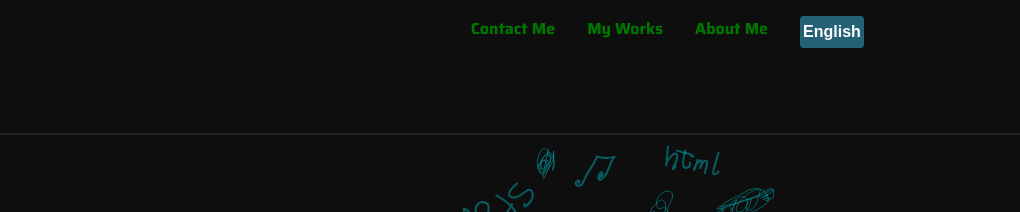
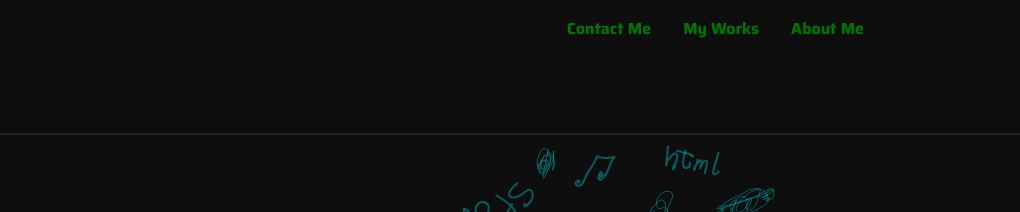
Before and after one commit to ahmed3121983/coursat_online.github.io, a plain HTML site: page index.html in a window 1280 px wide. Shown: the top 212 px of the page, 260-1280 px from the left. Drawn offline with Linux system fonts and the light colour scheme.

Commit message:
Update index.html

```diff
--- a/index.html
+++ b/index.html
@@ -15,116 +15,6 @@
              <li><a href="#contactme">Contact Me</a></li>
              <li><a href="#myworks">My Works</a></li>
              <li><a href="#aboutme">About Me</a></li>
-             <div class="switch-wrapper-yeah-nope">
-                <input class="tgl tgl-flip" id="switch-yeah-nope" type="checkbox" checked />
-                <label class="tgl-btn" data-tg-off="English" data-tg-on="عربي" for="switch-yeah-nope"></label>
-              </div>
-              <style>
-              .switch-wrapper-yeah-nope .tgl {
-                display: none;
-              }
-
-              .switch-wrapper-yeah-nope,
-              .switch-wrapper-yeah-nope *,
-              .switch-wrapper-yeah-nope *:after,
-              .switch-wrapper-yeah-nope *:before {
-                box-sizing: border-box;
-              }
-
-              .switch-wrapper-yeah-nope .tgl::selection,
-              .switch-wrapper-yeah-nope .tgl:after::selection,
-              .switch-wrapper-yeah-nope .tgl:before::selection,
-              .switch-wrapper-yeah-nope .tgl *::selection,
-              .switch-wrapper-yeah-nope .tgl *:after::selection,
-              .switch-wrapper-yeah-nope .tgl *:before::selection,
-              .switch-wrapper-yeah-nope .tgl + .tgl-btn::selection {
-                background: none;
-              }
-
-              .switch-wrapper-yeah-nope .tgl + .tgl-btn {
-                outline: 0;
-                display: block;
-                width: 4em;
-                height: 2em;
-                position: relative;
-                cursor: pointer;
-                user-select: none;
-              }
-
-              .switch-wrapper-yeah-nope .tgl + .tgl-btn:after,
-              .switch-wrapper-yeah-nope .tgl + .tgl-btn:before {
-                position: relative;
-                display: block;
-                content: "";
-                width: 50%;
-                height: 100%;
-              }
-
-              .switch-wrapper-yeah-nope .tgl + .tgl-btn:after {
-                left: 0;
-              }
-
-              .switch-wrapper-yeah-nope .tgl + .tgl-btn:before {
-                display: none;
-              }
-
-              .switch-wrapper-yeah-nope .tgl:checked + .tgl-btn:after {
-                left: 50%;
-              }
-
-              .switch-wrapper-yeah-nope .tgl-flip + .tgl-btn {
-                padding: 2px;
-                transition: all 0.2s ease;
-                font-family: sans-serif;
-                perspective: 100px;
-              }
-
-              .switch-wrapper-yeah-nope .tgl-flip + .tgl-btn:after,
-              .switch-wrapper-yeah-nope .tgl-flip + .tgl-btn:before {
-                display: inline-block;
-                transition: all 0.4s ease;
-                width: 100%;
-                text-align: center;
-                position: absolute;
-                line-height: 2em;
-                font-weight: bold;
-                color: #fff;
-                position: absolute;
-                top: 0;
-                left: 0;
-                backface-visibility: hidden;
-                border-radius: 4px;
-              }
-
-              .switch-wrapper-yeah-nope .tgl-flip + .tgl-btn:after {
-                content: attr(data-tg-off);
-                background: #0f2a33;
-                transform: rotateY(-180deg);
-              }
-
-              .switch-wrapper-yeah-nope .tgl-flip + .tgl-btn:before {
-                background: #007500;
-                content: attr(data-tg-on);
-              }
-
-              .switch-wrapper-yeah-nope .tgl-flip + .tgl-btn:active:before {
-                transform: rotateY(-20deg);
-              }
-
-              .switch-wrapper-yeah-nope .tgl-flip:checked + .tgl-btn:before {
-                transform: rotateY(180deg);
-              }
-
-              .switch-wrapper-yeah-nope .tgl-flip:checked + .tgl-btn:after {
-                transform: rotateY(0);
-                left: 0;
-                background: #256176;
-              }
-
-              .switch-wrapper-yeah-nope .tgl-flip:checked + .tgl-btn:active:after {
-                transform: rotateY(20deg);
-              }
-              </style>
             </ul>
         </nav>
     </header>
@@ -242,4 +132,5 @@
     </footer>
 
 </body>
+
 </html>
```
